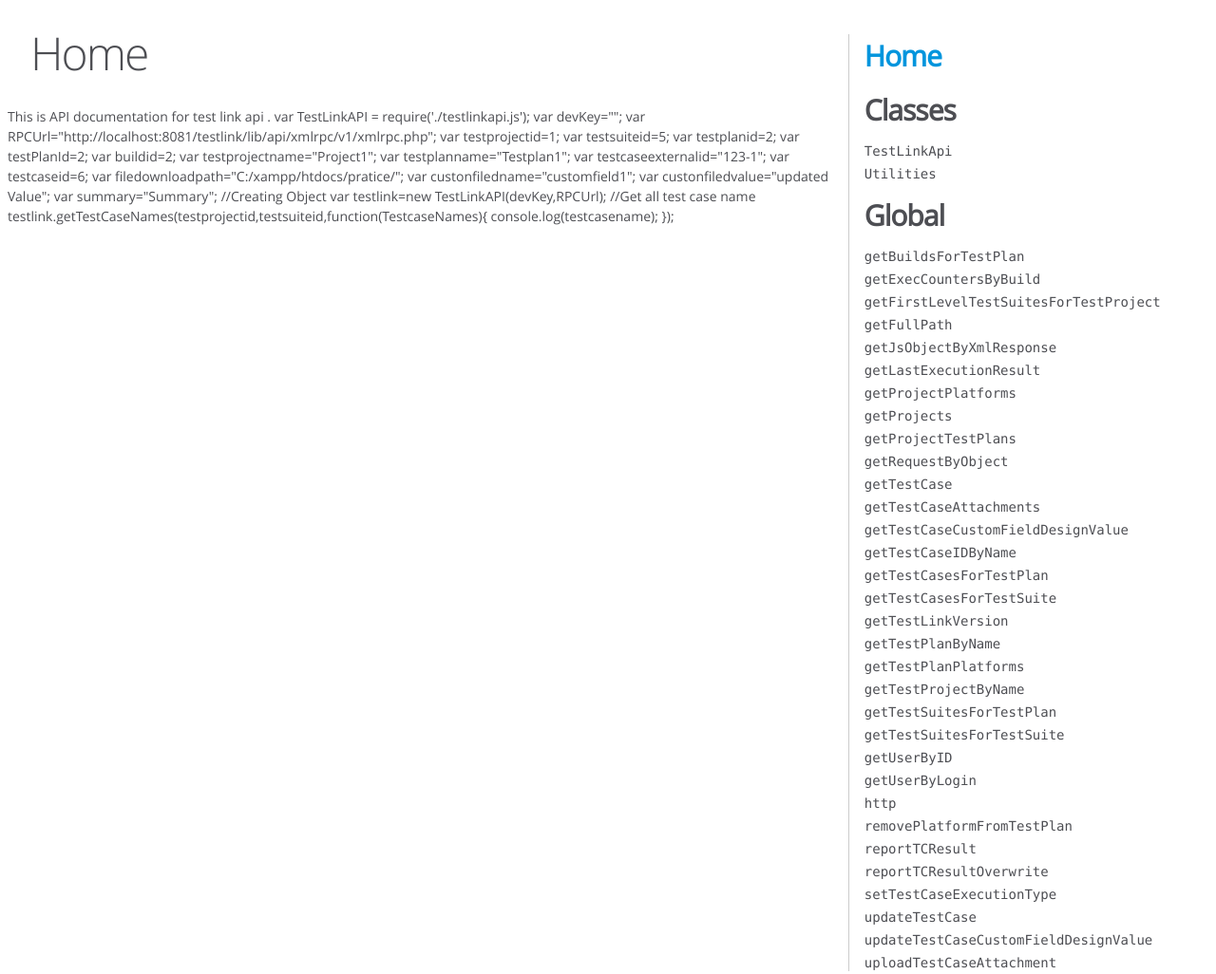
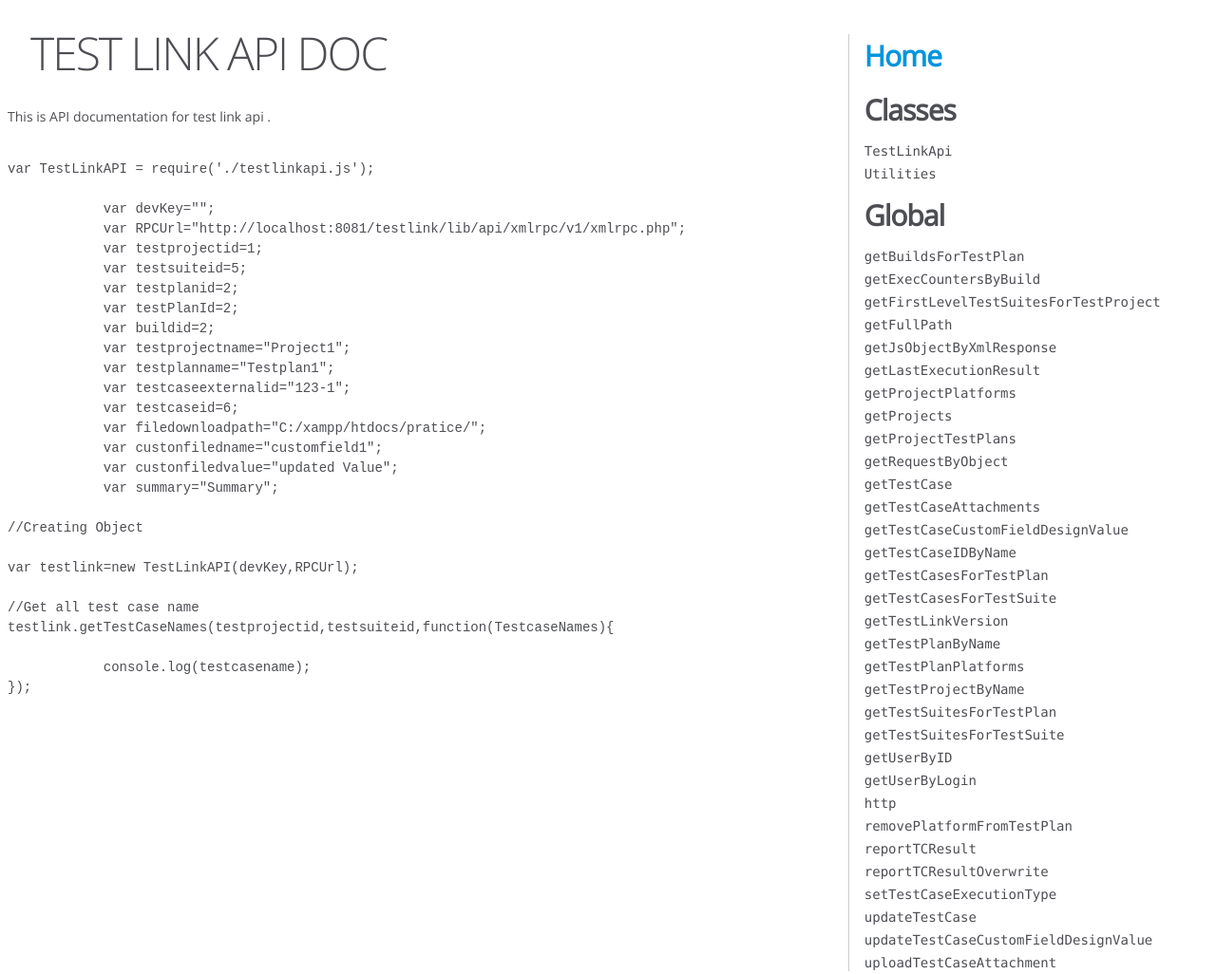
Before and after one commit to LeonLipu/LeonLipu.github.io, a plain HTML site: page index.html in a window 1280 px wide. Shown: the top 1026 px of the page at 95% size. Drawn offline with Linux system fonts and the light colour scheme.

Commit message:
index file been modified1

```diff
--- a/index.html
+++ b/index.html
@@ -3,7 +3,7 @@
 <html lang="en">
 <head>
     <meta charset="utf-8">
-    <title>JSDoc: Home</title>
+    <title>testlinkapi</title>
 
     <script src="scripts/prettify/prettify.js"> </script>
     <script src="scripts/prettify/lang-css.js"> </script>
@@ -18,13 +18,17 @@
 
 <div id="main">
 
-    <h1 class="page-title">Home</h1>
+    <h1 class="page-title">TEST LINK API DOC</h1>
 
 
 
 This is API documentation for test link api .
 
 
+
+
+
+<pre>
 
 var TestLinkAPI = require('./testlinkapi.js');
 
@@ -53,10 +57,6 @@ testlink.getTestCaseNames(testprojectid,testsuiteid,function(TestcaseNames){
 
             console.log(testcasename);
 });
-
-
-<pre>
-
 
 
 
```
